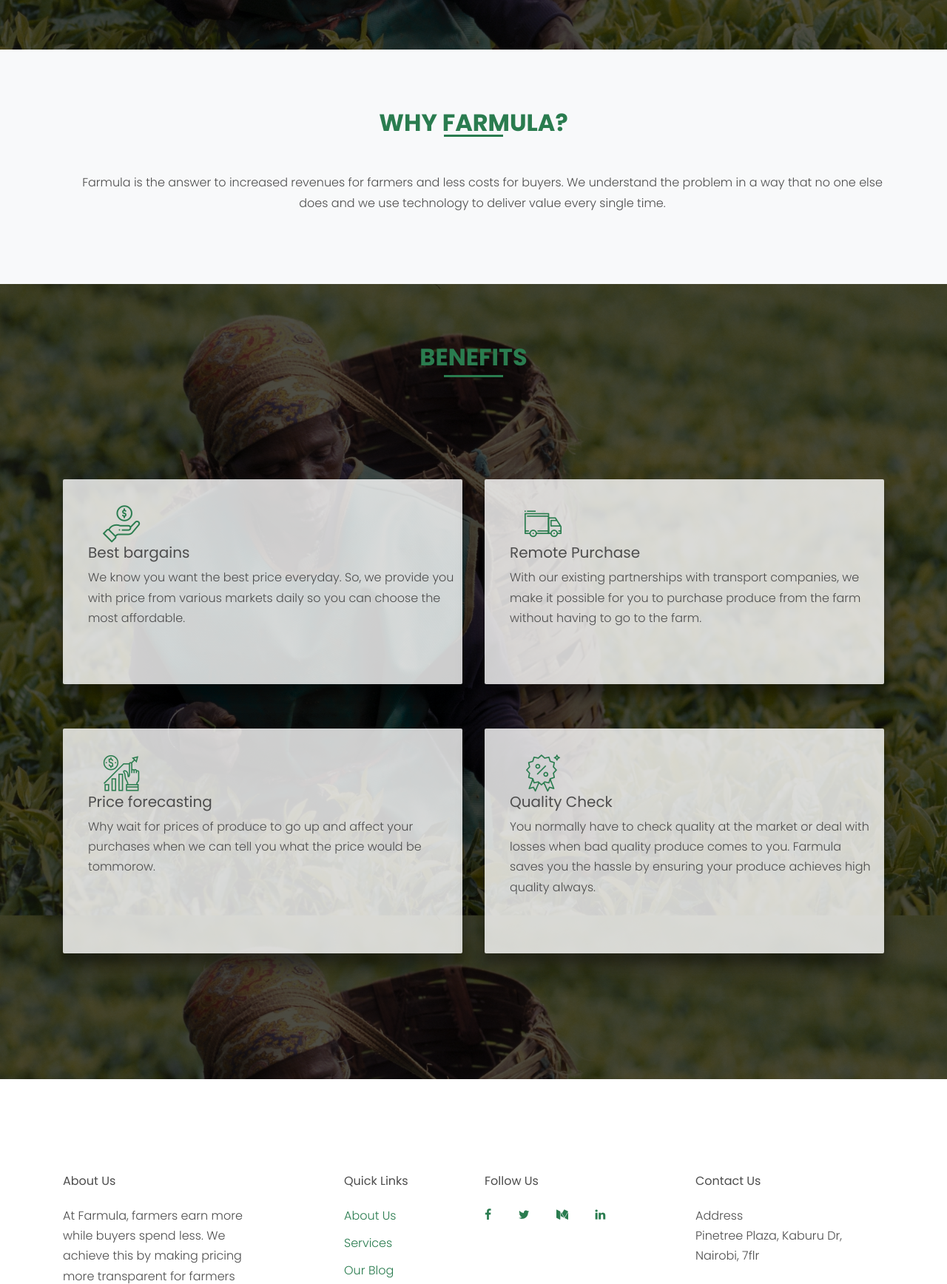
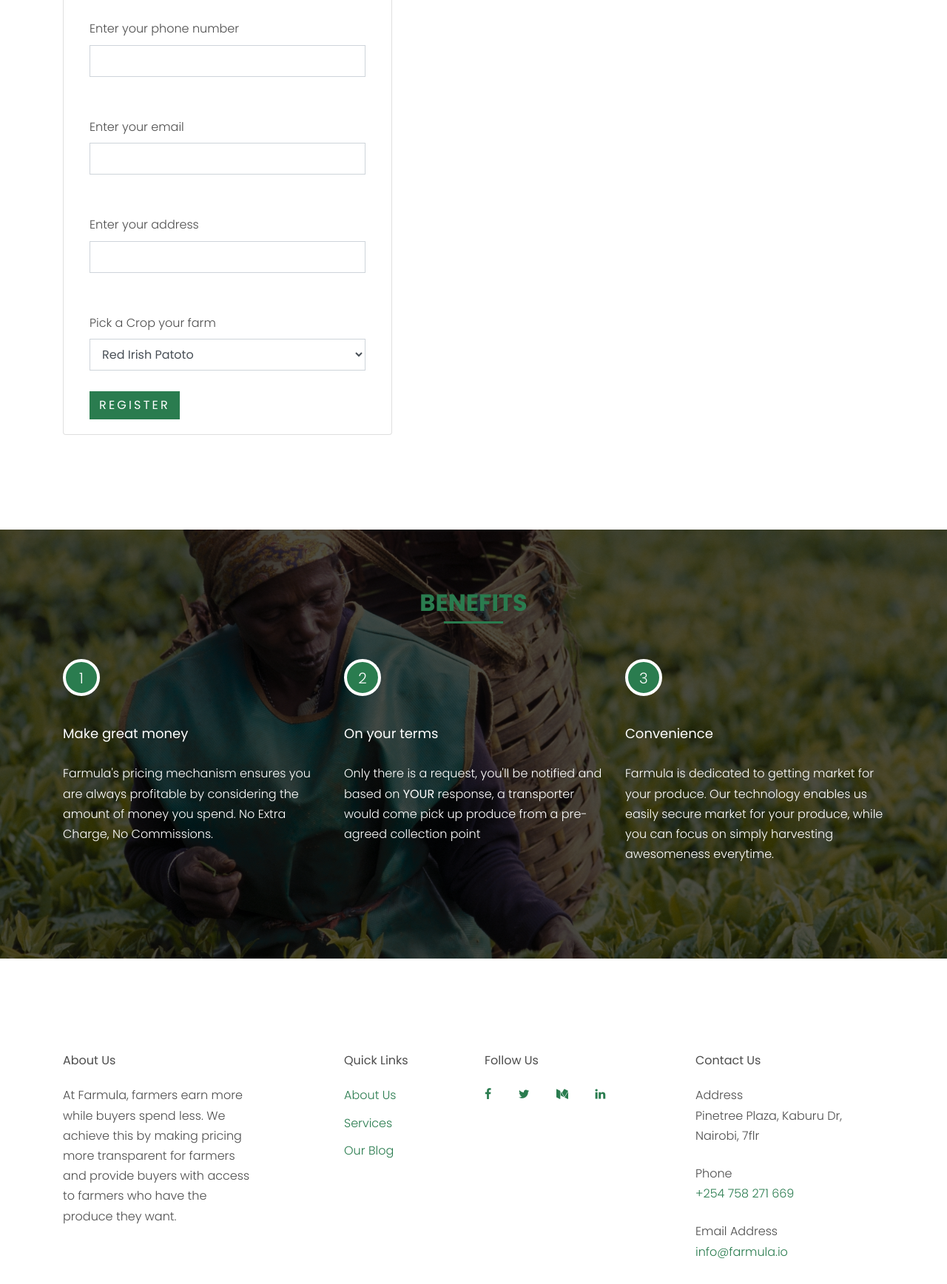
Before and after one commit to Farmulaio/Farmula, a Flask app: template templates/farmer.html in a window 1280 px wide. Shown: the part 1181-2917 px from the top of the page at 74% size. After the commit the page ends 2883 px from the top, so only its background shows below. Run offline with Flask 2, Linux system fonts and the light colour scheme; the template is opened without the code that fills it: values that come from a table or form of the project are taken from there, others are empty; some libraries are stand-ins or nearby versions; some web fonts are replaced.

Commit message:
add form and benfit section for farmer

```diff
--- a/app.py
+++ b/app.py
@@ -39,6 +39,14 @@ class OrderForm(Form):
     customer_name = StringField(u'Enter your name', [validators.required()])
     phone_number = StringField(u'Enter your phone number', [validators.Length(min=10)])
     customer_address = StringField(u'Enter your address', [validators.required()])
+
+
+class FarmerForm(Form):
+    farmer_name = StringField(u'Enter your name', [validators.required()])
+    phone_number = StringField(u'Enter your phone number', [validators.Length(min=10)])
+    farmer_email = StringField(u'Enter your email', [validators.email()])
+    farm_address = StringField(u'Enter your address', [validators.required()])
+    produce = SelectField(u'Pick a Crop your farm', choices=[('Red Irish Patoto', 'Red Irish Patoto'), ('White Irish Patoto', 'White Irish Patoto'),('Both', 'Both')])
 
 
 @app.route('/', methods=['GET','POST'])
@@ -98,7 +106,15 @@ def price():
 
 @app.route('/farmer', methods=['POST','GET'])
 def farmer():
-    return render_template('farmer.html')
+    form = FarmerForm(request.form)
+    if request.method == 'POST' and form.validate():
+        farmer_name = form.farmer_name.data
+        phone_number = form.phone_number.data
+        farmer_email = form.farmer_email.data
+        farm_address = form.farm_address.data
+        produce = form.produce.data
+
+    return render_template('farmer.html', form=form)
 
 @app.route('/order', methods=['GET','POST'])
 def order():
--- a/templates/farmer.html
+++ b/templates/farmer.html
@@ -1,5 +1,15 @@
 {% extends 'layout.html' %}
 {% block body %}
+      <div class="site-blocks-cover overlay" style="background-image: url(static/images/hero_bg_2.jpg);" id="section-home">
+        <div class="container">
+          <div class="row align-items-center justify-content-center text-center">
+          <div class="col-md-8" data-aos="fade-up" data-aos-delay="400">
+              <h1 class="text-white font-weight-light text-uppercase font-weight-bold" data-aos="fade-up">Get produce at fair prices.</h1>
+              <!-- <p data-aos="fade-up" data-aos-delay="200"><a href="{{ url_for('order') }}" class="btn btn-primary py-3 px-5 text-white">Post Demand!</a></p> -->
+            </div>
+          </div>
+        </div>
+      </div>
 
 <div class="site-section" id="section-about">
       <div class="container">
@@ -9,40 +19,51 @@
             <img src="{{url_for('static' , filename = 'images/img_3.png' ) }}" alt="Image" class="img-fluid rounded" id="img-2">
           </div>
           <div class="col-md-6 order-md-1" data-aos="fade-up">
-            <div class="text-left pb-1 border-primary mb-4">
+            <!-- <div class="text-left pb-1 border-primary mb-4">
               <h2 class="text-primary">About Us</h2>
-            </div>
-            <div class="col-5">
-                <h5 class="text-primary">Price Prediction Model</h5>
+            </div> -->
+            <p>Connect with market and sell your produce via Farmula</p>
+            <p class="mb-5">Sell produce via Farmula. <br> Make money on your own terms.</p>
+
+            {% from "includes/_formhelpers.html" import render_field %}
+            <form action="" method="POST">
+                <div class="row">
+                        <div class="col-10">
                               <div class="card">
                                 <div class="card-body">
-                  <h6>Predict Potato Price</h6>
                                 <br>
                                     <div class="container ">
                                     <div class="row ">
                                         <div class="col-12">
-                              {{ render_field(form.crop, class_="form-control") }}
+                                            {{ render_field(form.farmer_name, class_="form-control") }}
                                         </div>
                                     </div>
                                     <br>
                                     <br>
                                     <div class="row ">
                                         <div class="col-12">
-                              {{ render_field(form.month, class_="form-control") }}
+                                            {{ render_field(form.phone_number, class_="form-control") }}
                                         </div>
                                     </div>
                                     <br>
                                     <br>
                                     <div class="row ">
                                         <div class="col-12">
-                              {{ render_field(form.day, class_="form-control") }}
+                                            {{ render_field(form.farmer_email, class_="form-control") }}
                                         </div>
                                     </div>
                                     <br>
                                     <br>
                                     <div class="row">
                                         <div class="col-12">
-                              {{ render_field(form.year, class_="form-control") }}
+                                            {{ render_field(form.farm_address, class_="form-control") }}
+                                        </div>
+                                    </div>
+                                    <br>
+                                    <br>
+                                    <div class="row">
+                                        <div class="col-12">
+                                            {{ render_field(form.produce, class_="form-control") }}
                                         </div>
                                     </div>
                                 </div>
@@ -50,19 +71,16 @@
                                 <div class="w-100"></div>
                                 <div class="col center">
                                     <br>
-                      <h6>{{ crop_txt_temp }}</h6>
-                       <h6>{{ month_i }}</h6>
-                       <h6>{{ year }} </h6>
-                       <h6>{{ day }} </h6>
-                       <h6>{{ price }} </h6>
                             </div>
                                     <div class="container center">
                                         <div class="row row-btn"></div>
-                              <button class="btn save">Predict</button>
+                                            <button class="btn save">Register</button>
                                         </div>
                                 </div>
                             </div>
                         </div>
+                    </div>
+                </form>
 
           </div>
 
@@ -74,7 +92,7 @@
       <div class="container">
         <div class="row justify-content-center mb-5">
           <div class="col-md-7 text-center border-primary">
-            <h2 class="font-weight-light text-primary" data-aos="fade">How It Works</h2>
+            <h2 class="font-weight-light text-primary" data-aos="fade">Benefits</h2>
           </div>
         </div>
         <div class="row">
@@ -82,8 +100,8 @@
             <div class="how-it-work-item">
               <span class="number">1</span>
               <div class="how-it-work-body">
-                <h2>Post your demand</h2>
-                <p class="mb-5">Buyers post demand by simply posting here, calling our order number, sending us a message on text / Whatsapp or dialling our short code.</p>
+                <h2>Make great money</h2>
+                <p class="mb-5">Farmula's pricing mechanism ensures you are always profitable by considering the amount of money you spend. No Extra Charge, No Commissions.</p>
                 <!-- <ul class="ul-check list-unstyled success">
                   <li class="text-white">Access realtime and future prices.</li>
                   <li class="text-white">Guarantee quality check.</li>
@@ -97,8 +115,8 @@
             <div class="how-it-work-item">
               <span class="number">2</span>
               <div class="how-it-work-body">
-                <h2>Get matched to supply</h2>
-                <p class="mb-5">Buyers are matched to affordable produce of great quality and the order is confirmed.</p>
+                <h2>On your terms</h2>
+                <p class="mb-5">Only there is a request, you'll be notified and based on <strong>YOUR</strong> response, a transporter would come pick up produce from a pre-agreed collection point </p>
                 <!-- <ul class="ul-check list-unstyled success">
                   <li class="text-white">SMS notification when there is demand.</li>
                   <li class="text-white">Automated quality check.</li>
@@ -112,8 +130,8 @@
             <div class="how-it-work-item">
               <span class="number">3</span>
               <div class="how-it-work-body">
-                <h2>Last mile delivery</h2>
-                <p class="mb-5">Watch your produce come to you under 24 hours.</p>
+                <h2>Convenience</h2>
+                <p class="mb-5">Farmula is dedicated to getting market for your produce. Our technology enables us easily secure market for your produce, while you can focus on simply harvesting awesomeness everytime.</p>
                 <!-- <ul class="ul-check list-unstyled success">
                   <li class="text-white">Track order.</li>
                   <li class="text-white">Get order delivered to you.</li>
@@ -128,26 +146,26 @@
     </div>
 
 
-    <div class="site-section bg-light" id="section-services">
+    <!-- <div class="site-section bg-light" id="section-services">
       <div class="container">
         <div class="row justify-content-center mb-5" data-aos="fade-up">
           <div class="col-md-7 text-center border-primary">
-            <h2 class="mb-0 text-primary">Why farmula?</h2>
+            <h2 class="mb-0 text-primary">Why farmula?</h2> -->
             <!-- <p class="color-black-opacity-5">Lorem ipsum dolor sit amet.</p> -->
-          </div>
-        </div>
-        <div class="row align-items-stretch">
+          <!-- </div>
+        </div> -->
+        <!-- <div class="row align-items-stretch">
           <div class="col-md-6 col-lg-12 mb-12 mb-lg-12" data-aos="fade-up">
-            <div class="unit-12 d-flex">
+            <div class="unit-12 d-flex"> -->
               <!-- <div class="unit-4-icon mr-4"><span class="text-primary flaticon-plane"></span></div> -->
-              <div class="unit-4-icon mr-4"><span class="text-primary"></span></div>
+              <!-- <div class="unit-4-icon mr-4"><span class="text-primary"></span></div> -->
               <div>
                 <!-- <h3>Why farmula?</h3> -->
-                <p style="text-align: center">Farmula is the answer to increased revenues for farmers and less costs for buyers. We understand the problem in a way that no one else does and we use technology to deliver value every single time.</p>
+                <!-- <p style="text-align: center">Farmula is the answer to increased revenues for farmers and less costs for buyers. We understand the problem in a way that no one else does and we use technology to deliver value every single time.</p> -->
                 <!-- <p><a href="#">Learn More</a></p> -->
+              <!-- </div>
             </div>
-            </div>
-          </div>
+          </div> -->
           <!-- <div class="col-md-6 col-lg-4 mb-4 mb-lg-4" data-aos="fade-up" data-aos-delay="100">
             <div class="unit-4 d-flex">
               <div class="unit-4-icon mr-4"><span class="text-primary flaticon-boat-ship"></span></div>
@@ -207,19 +225,19 @@
       </div>
     </div>
 
-    <div class="site-section bg-image overlay" style="background-image: url('static/images/hero_bg_4.jpg');" id="section-benefits">
+    <!-- <div class="site-section bg-image overlay" style="background-image: url('static/images/hero_bg_4.jpg');" id="section-benefits">
       <div class="container">
         <div class="row justify-content-center mb-5">
           <div class="col-md-7 text-center border-primary">
             <h2 class="font-weight-light text-primary" data-aos="fade">Benefits</h2>
           </div>
-        </div>
+        </div> -->
 
 
-        <div class="row">
+        <!-- <div class="row">
                   <div class="box">
                       <div class="container">
-                         <div class="row">
+                         <div class="row"> -->
 
                             <!-- <div class="col-lg-6 col-md-6 col-sm-6 col-xs-12">
 
@@ -239,57 +257,57 @@
                           </div>	  -->
 
 
-                          <div class="col-md-6 col-lg-6 mb-6 mb-lg-6 " data-aos="fade-up" data-aos-delay="200">
+                          <!-- <div class="col-md-6 col-lg-6 mb-6 mb-lg-6 " data-aos="fade-up" data-aos-delay="200">
                             <div class="unit-4 d-flex box-part">
                               <div class="unit-4-icon mr-4"><span class="text-primary"></span></div>
                               <div>
                                 <div class="unit-4-icon mr-4"><span class="text-primary flaticon-payment-1"></span></div>
                                 <h3>Best bargains</h3>
                                 <p>We know you want the best price everyday. So, we provide you with price from various markets daily so you can choose the most affordable.</p>
-                                <!-- <p><a href="#">Learn More</a></p> -->
+                                <p><a href="#">Learn More</a></p>
                               </div>
                             </div>
-                          </div>
+                          </div> -->
 
 
-                          <div class="col-md-6 col-lg-6 mb-6 mb-lg-6 " data-aos="fade-up" data-aos-delay="200">
+                          <!-- <div class="col-md-6 col-lg-6 mb-6 mb-lg-6 " data-aos="fade-up" data-aos-delay="200">
                               <div class="unit-4 d-flex box-part">
                                 <div class="unit-4-icon mr-4"><span class="text-primary"></span></div>
                                 <div>
                                   <div class="unit-4-icon mr-4"><span class="text-primary flaticon-truck"></span></div>
                                   <h3>Remote Purchase</h3>
                                   <p>With our existing partnerships with transport companies, we make it possible for you to purchase produce from the farm without having to go to the farm.</p>
-                                  <!-- <p><a href="#">Learn More</a></p> -->
+                                  <p><a href="#">Learn More</a></p>
                                 </div>
                               </div>
-                            </div>
+                            </div> -->
 
 
 
-                            <div class="col-md-6 col-lg-6 mb-6 mb-lg-6 " data-aos="fade-up" data-aos-delay="200">
+                            <!-- <div class="col-md-6 col-lg-6 mb-6 mb-lg-6 " data-aos="fade-up" data-aos-delay="200">
                                 <div class="unit-4 d-flex box-part">
                                   <div class="unit-4-icon mr-4"><span class="text-primary"></span></div>
                                   <div>
                                     <div class="unit-4-icon mr-4"><span class="text-primary flaticon-rise"></span></div>
                                     <h3>Price forecasting</h3>
                                     <p>Why wait for prices of produce to go up and affect your purchases when we can tell you what the price would be tommorow.</p>
-                                    <!-- <p><a href="#">Learn More</a></p> -->
+                                    <p><a href="#">Learn More</a></p>
                                     <br>
                                   </div>
                                 </div>
-                              </div>
+                              </div> -->
 
-                              <div class="col-md-6 col-lg-6 mb-6 mb-lg-6 " data-aos="fade-up" data-aos-delay="200">
+                              <!-- <div class="col-md-6 col-lg-6 mb-6 mb-lg-6 " data-aos="fade-up" data-aos-delay="200">
                                   <div class="unit-4 d-flex box-part">
                                     <div class="unit-4-icon mr-4"><span class="text-primary"></span></div>
                                     <div>
                                       <div class="unit-4-icon mr-4"><span class="text-primary flaticon-sale"></span></div>
                                       <h3>Quality Check</h3>
                                       <p>You normally have to check quality at the market or deal with losses when bad quality produce comes to you. Farmula saves you the hassle by ensuring your produce achieves high quality always.</p>
-                                      <!-- <p><a href="#">Learn More</a></p> -->
+                                      <p><a href="#">Learn More</a></p>
                                     </div>
                                   </div>
-                                </div>
+                                </div> -->
 
                            <!-- <div class="col-lg-6 col-md-6 col-sm-6 col-xs-12">
 
```
Lines whose indentation alone changed are shown as unchanged.
